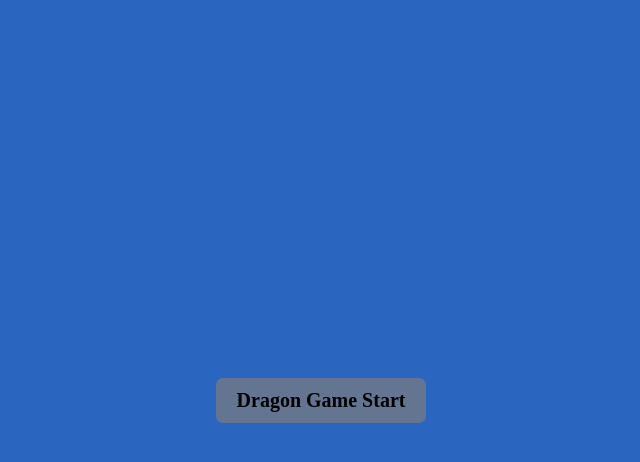
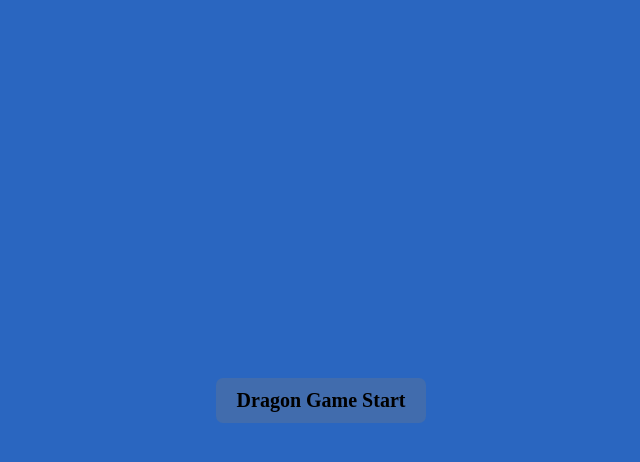
Before and after one commit to ADGWarnasooriya/JavaScript-2D-Animation---03, a plain HTML site: page index.html in a window 1280 px wide. In both pictures the pointer is over the button "Dragon Game Start". Shown: the whole page, without its empty margins (319-959 px from the left). Drawn offline with Linux system fonts and the light colour scheme.

Commit message:
background-color of btn

```diff
--- a/style.css
+++ b/style.css
@@ -24,7 +24,7 @@ body {
 }
 
 .btn-dragon-game-start:hover {
-    background-color: rgba(189, 141, 69, 0.384);
+    background-color: rgba(189, 141, 69, 0.151);
 }
 
 .dragon {
```
